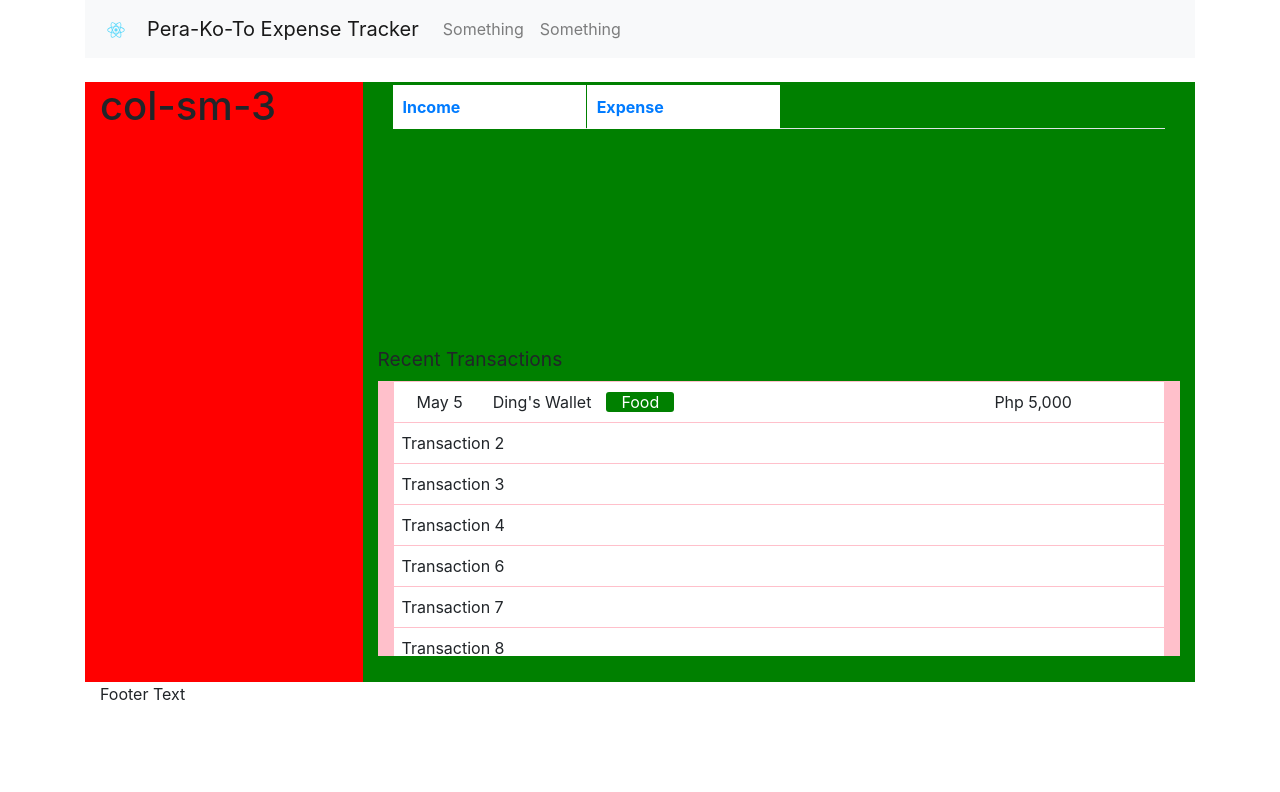
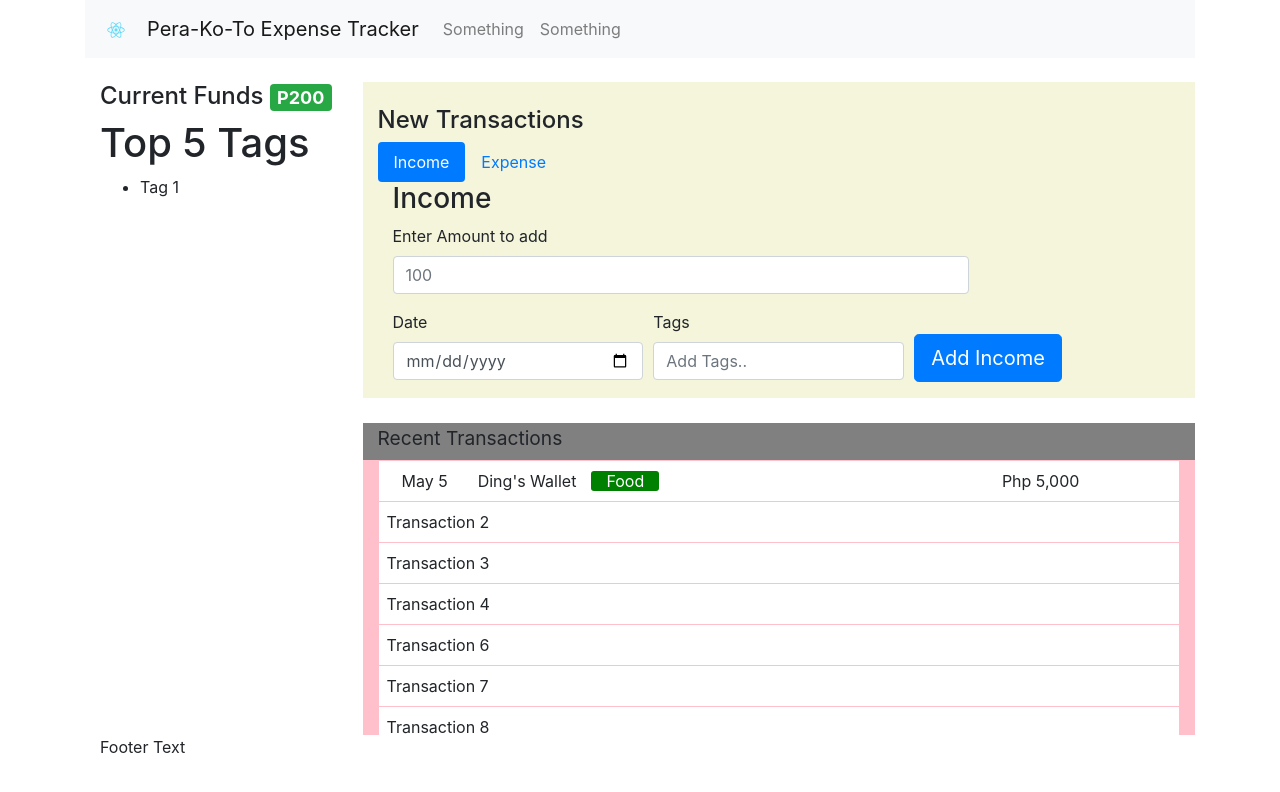
Before and after one commit to BlaiseCosico/PeraKoTo, a React (Create React App) app in the folder client/: page / in a window 1280 px wide. Shown: the top 792 px of the page. Built offline with nearby package versions, Linux system fonts and the light colour scheme; no server answers.

Commit message:
fixed layout and file convention

```diff
--- a/client/src/App.js
+++ b/client/src/App.js
@@ -3,7 +3,7 @@ import { BrowserRouter as Router, Route, Link } from "react-router-dom";
 import "bootstrap/dist/css/bootstrap.min.css";
 
 import logo from "./logo.svg";
-import mainBody from "./components/main.js"
+import mainBody from "./components/mainPage/mainPage.js"
 
 
 function App(){
@@ -11,7 +11,7 @@ function App(){
     <Router>
        <div className="container">
         <nav className="navbar navbar-expand-lg navbar-light bg-light">
-          <a class="navbar-brand" href="google.com" target="_blank">
+          <a className="navbar-brand" href="google.com" target="_blank">
             <img src={logo} width="30" height="30"/>
           </a>
           <Link to="/" className="navbar-brand">Pera-Ko-To Expense Tracker</Link>
--- a/client/src/components/RecentTransactions/RecentTransactions.js
+++ /dev/null
@@ -1,28 +0,0 @@
-import React, { Component } from "react";
-import { BrowserRouter as Router, Route, Link } from "react-router-dom";
-import "bootstrap/dist/css/bootstrap.min.css";
-import Transaction from "./Transaction/Transaction.js"
-
-function RecentTransactions() {
-    const col9Style = {
-        'background-color': 'pink',
-        height: "275px",
-        overflow: "scroll"
-    }
-
-    return(
-        <Router>
-            <div>
-                <div class="container-fluid">
-                    <div class="row content" >
-                        <div class="col-sm-12" style = {col9Style}>
-                        <Route path="/" exact component={Transaction} />
-                        </div>
-                    </div>
-                </div>
-            </div>
-        </Router>
-    )
-}
-
-export default RecentTransactions;
--- a/client/src/components/income.js
+++ /dev/null
@@ -1,90 +0,0 @@
-import React, { Component } from 'react';
-import "bootstrap/dist/css/bootstrap.min.css";
-import 'jquery/dist/jquery.min.js'
-import 'bootstrap/dist/js/bootstrap.min.js'
-
-const col3Style = {
-	'backgroundColor': 'white',
-	padding: "10px",
-	"fontWeight": "bold",
-	"marginRight": "1px"
-
-}
-
-function handleClick(e, type) {
-	 e.preventDefault();
-	 if (type == "income")
-	 console.log('The link was clicked.');
- };
-
-
-
-function Process(){
-	return(
-		<div class = "container">
-			<ul class = "nav nav-tabs nav-pills">
-				<li class = "nav-item col-sm-3" style = {col3Style}><a data-toggle="pill" href="#Income" onClick={handleClick}>Income</a></li>
-				<li class = "nav-item col-sm-3"style = {col3Style}><a data-toggle="pill" href="#Expense" onClick={handleClick}>Expense</a></li>
-			</ul>
-
-
-			<div class="tab-content">
-				<div id="Income" class="tab-pane fade in active">
-					<h3>Income</h3>
-					<form>
-						<div class="form-row">
-							<div class="col-md-9 mb-3">
-								<label for="Amount">Enter Amount to add</label>
-								<input type="number" class="form-control" placeholder="100"/>
-							</div>
-						</div>
-
-						<div class="form-row">
-							<div class="col-md-4 mb-3">
-								<label for="date">Date</label>
-								<input type="date" class="form-control" id="date" placeholder="Date" required/>
-							</div>
-
-							<div class="col-md-4 mb-3">
-								<label for="tags">Tags</label>
-								<input type="text" class="form-control" id="tags" placeholder="Add Tags.." />
-							</div>
-
-							<div class="col-md-4 mb-3">
-								<br></br>
-								<button class="btn btn-primary btn-lg" type="submit">Submit</button>
-							</div>
-						</div>
-					</form>
-				</div>
-				<div id="Expense" class="tab-pane fade">
-					<h3>Expense</h3>
-					<form>
-						<div class="form-row">
-							<div class="col-md-9 mb-3">
-								<label for="Amount">Enter Amount to add</label>
-								<input type="number" class="form-control" placeholder="100"/>
-							</div>
-						</div>
-
-						<div class="form-row">
-							<div class="col-md-4 mb-3">
-								<label for="date">Date</label>
-								<input type="date" class="form-control" id="date" placeholder="Date" required/>
-							</div>
-
-							<div class="col-md-4 mb-3">
-								<label for="date">Date</label>
-								<br></br>
-								<button class="btn btn-primary btn-lg" type="submit">Submit</button>
-							</div>
-						</div>
-					</form>
-				</div>
-			</div>
-
-		</div>
-	);
-};
-
-export default Process;
--- a/client/src/components/main.js
+++ /dev/null
@@ -1,48 +0,0 @@
-import React from "react";
-import { BrowserRouter as Router, Route } from "react-router-dom";
-import "bootstrap/dist/css/bootstrap.min.css";
-import 'jquery/dist/jquery.min.js'
-import 'bootstrap/dist/js/bootstrap.min.js'
-import RecentTransactions from "./RecentTransactions/RecentTransactions.js"
-import "../App.css"
-
-import income from "./income.js"
-
-
-function MainBody(){
-	const col3Style = {
-		'backgroundColor': 'red',
-		height: '600px'
-	};
-
-	const col9Style = {
-		'backgroundColor': 'green',
-		height: '600px',
-		"paddingTop": "3px"
-	}
-
-	return(
-	<Router>
-		<div class="container-fluid">
-			<div class="row content">
-				<div class="col-sm-3 sidenav" style = {col3Style}>
-					<h1> col-sm-3 </h1>
-				</div>
-
-				<div class="col-sm-9" style = {col9Style}>
-					<Route path="/" exact component={income} />
-
-					<h4><small>Recent Transactions</small></h4>
-					<Route path="/" exact component={RecentTransactions} />
-				</div>
-			</div>
-		</div>
-
-		<footer class="container-fluid">
-		<p>Footer Text</p>
-		</footer>
-
-	</Router>
-	);
-}
-export default MainBody;
--- /dev/null
+++ b/client/src/components/mainPage/addTransaction.js
@@ -0,0 +1,109 @@
+import React, { useEffect, useState } from 'react';
+import "bootstrap/dist/css/bootstrap.min.css";
+import 'jquery/dist/jquery.min.js'
+import 'bootstrap/dist/js/bootstrap.min.js'
+import "./style.css"
+
+function handleClick(e, type) {
+	 e.preventDefault();
+	 if (type === "income")
+	 console.log('The link was clicked.');
+ };
+
+
+function Process(){
+
+	useEffect(() => {
+		fetchItems();
+	}, [])
+
+	const [items, setItems] = useState([]);
+
+	const fetchItems = async () => {
+		const data = await fetch('http://localhost:4000/transaction');
+		const items = await data.json();
+		console.log(items);
+		setItems(items);
+	};
+
+
+	return(
+		<div className = "container-fluid panel2">
+			<br></br>
+			<h4> New Transactions </h4>
+
+			<ul className = "nav nav-pills">
+				<li className = "nav-item">
+					<a class="nav-link active" data-toggle="pill" href="#Income" onClick={handleClick}>Income</a>
+				</li>
+
+				<li className = "nav-item">
+					<a class="nav-link" data-toggle="pill" href="#Expense" onClick={handleClick}>Expense</a>
+				</li>
+			</ul>
+
+
+			<div className="tab-content">
+				<div id="Income" className="container tab-pane active">
+					<h3>Income</h3>
+					<form>
+						<div className="form-row">
+							<div className="col-md-9 mb-3">
+								<label htmlFor="Amount">Enter Amount to add</label>
+								<input type="number" className="form-control" placeholder="100"/>
+							</div>
+						</div>
+
+						<div className="form-row">
+							<div className="col-md-4 mb-3">
+								<label htmlFor="date">Date</label>
+								<input type="date" className="form-control" id="date" placeholder="Date" required/>
+							</div>
+
+							<div className="col-md-4 mb-3">
+								<label htmlFor="tags">Tags</label>
+								<input type="text" className="form-control" id="tags" placeholder="Add Tags.." />
+							</div>
+
+							<div className="col-md-4 mb-3">
+								<br></br>
+								<button className="btn btn-primary btn-lg" type="submit">Add Income</button>
+							</div>
+						</div>
+					</form>
+				</div>
+				<div id="Expense" className="container tab-pane fade">
+					<h3>Expense</h3>
+					<form>
+						<div className="form-row">
+							<div className="col-md-9 mb-3">
+								<label htmlFor="Amount">Enter Amount to add</label>
+								<input type="number" className="form-control" placeholder="100"/>
+							</div>
+						</div>
+
+						<div className="form-row">
+							<div className="col-md-4 mb-3">
+								<label htmlFor="date">Date</label>
+								<input type="date" className="form-control" id="date" placeholder="Date" required/>
+							</div>
+
+							<div className="col-md-4 mb-3">
+								<label htmlFor="tags">Tags</label>
+								<input type="text" className="form-control" id="tags" placeholder="Add Tags.." />
+							</div>
+
+							<div className="col-md-4 mb-3">
+								<br></br>
+								<button className="btn btn-primary btn-lg" type="submit">Add Expense</button>
+							</div>
+						</div>
+					</form>
+				</div>
+			</div>
+
+		</div>
+	);
+};
+
+export default Process;
--- /dev/null
+++ b/client/src/components/mainPage/mainPage.js
@@ -0,0 +1,43 @@
+import React from "react";
+import { BrowserRouter as Router, Route } from "react-router-dom";
+import "bootstrap/dist/css/bootstrap.min.css";
+import 'jquery/dist/jquery.min.js'
+import 'bootstrap/dist/js/bootstrap.min.js'
+
+import "./style.css"
+
+import panel1 from "./netWorth.js"
+import addTransaction from "./addTransaction.js"
+import RecentTransactions from "./recentTransactions.js"
+
+
+function MainBody(){
+	return(
+		<Router>
+			<div className="container">
+				<div className="row content">
+					<div className="col-sm-3">
+						<Route path="/" exact component={panel1} />
+					</div>
+
+					<div className="col-sm-9">
+						<div className="row">
+							<Route path="/" exact component={addTransaction} />
+						</div>
+
+						<div className="row">
+							<Route path="/" exact component={RecentTransactions} />
+						</div>
+
+
+					</div>
+				</div>
+			</div>
+
+			<footer className="container-fluid">
+			<p>Footer Text</p>
+			</footer>
+		</Router>
+	);
+}
+export default MainBody;
--- /dev/null
+++ b/client/src/components/mainPage/netWorth.js
@@ -0,0 +1,23 @@
+import React from "react"
+
+
+function NetView(){
+    return(
+        <div className="Container-fluid">
+            <div>
+            <h4>Current Funds <span class="badge badge-success">P200</span></h4>
+            </div>
+
+            <div>
+                <h1>Top 5 Tags</h1>
+                <ul>
+                    <li>Tag 1</li>
+                </ul>
+
+            </div>
+
+        </div>
+    );
+}
+
+export default NetView
--- /dev/null
+++ b/client/src/components/mainPage/recentTransactions.js
@@ -0,0 +1,29 @@
+import React from "react";
+import { BrowserRouter as Router, Route } from "react-router-dom";
+import "bootstrap/dist/css/bootstrap.min.css";
+import "./style.css"
+
+import Transaction from "./transaction.js"
+
+function RecentTransactions() {
+    const col9Style = {
+        'backgroundColor': 'pink',
+        height: "275px",
+        overflow: "scroll"
+    }
+
+    return(
+        <Router>
+            <div className="container-fluid panel3">
+                <h4><small>Recent Transactions</small></h4>
+                <div className="row content" >
+                    <div className="col-sm-12" style = {col9Style}>
+                    <Route path="/" exact component={Transaction} />
+                    </div>
+                </div>
+            </div>
+        </Router>
+    )
+}
+
+export default RecentTransactions;
--- a/client/src/components/RecentTransactions/Transaction/transaction.css
+++ b/client/src/components/mainPage/style.css
@@ -13,6 +13,11 @@
     margin: 0 auto;
 }
 
-.transactionName {
+.panel2 {
+    background-color: beige;
+}
 
+.panel3 {
+    background-color: gray;
+    margin-top: 25px;
 }
```
Also changed, not shown: client/src/components/mainPage/transaction.js (renamed from client/src/components/RecentTransactions/Transaction/Transaction.js, +6 -7 lines).
